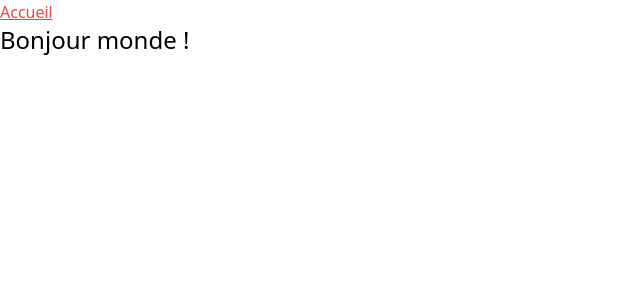
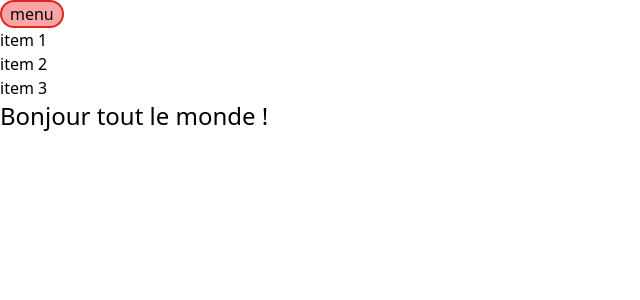
Before and after one commit to MMI-SAE-203/r213-2024-pracht-tp1-Edouard-Hashimoto, a Vue app: page / in a window 1280 px wide. Shown: the top 300 px of the page, without its empty margins (0-640 px from the left). Built offline with nearby package versions, Linux system fonts and the light colour scheme.

Commit message:
Ajout menu

```diff
--- a/src/App.vue
+++ b/src/App.vue
@@ -10,13 +10,19 @@ onErrorCaptured((err, instance, info) => {
 
 <template>
   <header>
-    <nav>
-      <ul>
-        <li>
-          <RouterLink to="/" class="text-red-500 underline"> Accueil </RouterLink>
-        </li>
-      </ul>
-    </nav>
+    <button
+    aria-controls="mainNav"
+    aria-expanded="true"
+    class="rounded-full border-2 border-red-600 bg-red-300 px-2">
+    menu
+    </button>
+  <nav id="mainNav">
+    <ul>
+      <li><RouterLink to="/">item 1</RouterLink></li>
+      <li><RouterLink to="/">item 2</RouterLink></li>
+      <li><RouterLink to="/">item 3</RouterLink></li>
+    </ul>
+  </nav>
   </header>
   <RouterView v-slot="{ Component }">
     <Suspense>
--- a/src/pages/index.vue
+++ b/src/pages/index.vue
@@ -3,5 +3,5 @@
 </script>
 
 <template>
-  <h1 class="text-2xl">Bonjour monde !</h1>
+  <h1 class="text-2xl">Bonjour tout le monde !</h1>
 </template>
```
Also changed, not shown: 1 other file (tests, documents, lock files or other folders).
